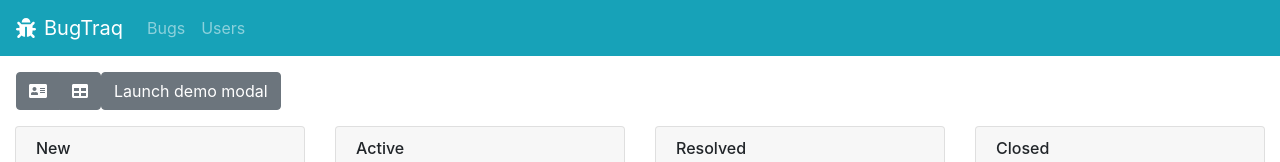
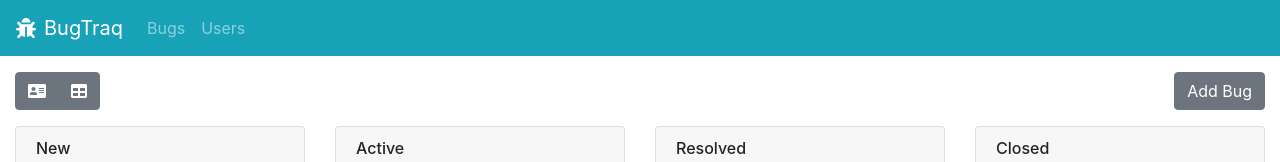
Before and after one commit to oceanexplorer/airelogic-techtest, a Vue app in the folder src/bugtraq.presentation.vue/: page / in a window 1280 px wide. Shown: the top 162 px of the page. Built offline with nearby package versions, Linux system fonts and the light colour scheme; no server answers; what vue-lodash would draw is missing.

Commit message:
Move add bug button into a slot on the grid

```diff
--- a/src/bugtraq.presentation.vue/src/App.vue
+++ b/src/bugtraq.presentation.vue/src/App.vue
@@ -2,7 +2,6 @@
   <div id="app">
     <TheNavbar />
     <div class="container-fluid">
-
       <router-view/>
     </div>
   </div>
--- a/src/bugtraq.presentation.vue/src/components/AddBug.vue
+++ b/src/bugtraq.presentation.vue/src/components/AddBug.vue
@@ -1,5 +1,11 @@
 <template>
-  <p>Hellloooooo</p>
+  <div>
+    <b-button v-b-modal.modal-1>Add Bug</b-button>
+
+    <b-modal id="modal-1" title="BootstrapVue">
+      <p class="my-4">Hello from modal!</p>
+    </b-modal>
+  </div>
 </template>
 
 <script>
--- a/src/bugtraq.presentation.vue/src/components/BugsGrid.vue
+++ b/src/bugtraq.presentation.vue/src/components/BugsGrid.vue
@@ -1,6 +1,7 @@
 <template>
   <div>
-    <div class="row mb-3 pl-3">
+    <div class="row mb-3">
+      <div class="col-6">
         <b-button-group>
           <b-button @click="displayMethod = 'cards'">
             <font-awesome-icon icon="address-card"/>
@@ -9,7 +10,12 @@
             <font-awesome-icon icon="table"/>
           </b-button>
         </b-button-group>
-      <b-button v-b-modal.modal-1>Launch demo modal</b-button>
+      </div>
+      <div class="col-6">
+        <div class="float-right">
+          <slot name="actions"></slot>
+        </div>
+      </div>
     </div>
     <div class="row" v-if="displayMethod === 'cards'">
       <div class="col" v-for="(tickets, status) in statuses" v-bind:key="status">
@@ -58,11 +64,13 @@
 /* eslint-disable no-unused-vars */
 /* eslint-disable no-debugger */
 import draggable from "vuedraggable";
+// import AddBug from "./AddBug";
 
 export default {
   name: "grid",
   components: {
-    draggable
+    draggable,
+    // AddBug
   },
   computed: {
     dragOptions() {
--- a/src/bugtraq.presentation.vue/src/views/Bugs.vue
+++ b/src/bugtraq.presentation.vue/src/views/Bugs.vue
@@ -1,16 +1,23 @@
 <template>
   <div class="home">
-    <bugs-grid />
+
+    <bugs-grid>
+      <template v-slot:actions>
+        <add-bug />
+      </template>
+    </bugs-grid>
   </div>
 </template>
 
 <script>
   import BugsGrid from "../components/BugsGrid.vue";
+  import AddBug from "../components/AddBug.vue"
 
   export default {
       name: 'home',
       components: {
-          BugsGrid
+          BugsGrid,
+          AddBug
       }
   }
 </script>
```
Lines whose indentation alone changed are shown as unchanged.
